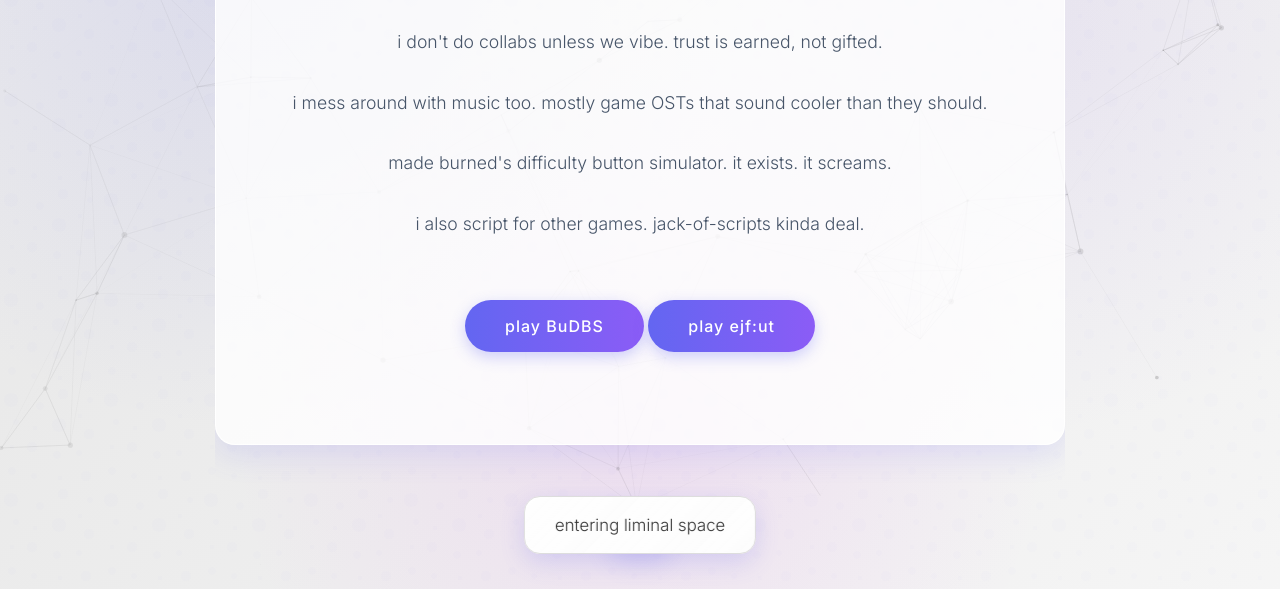
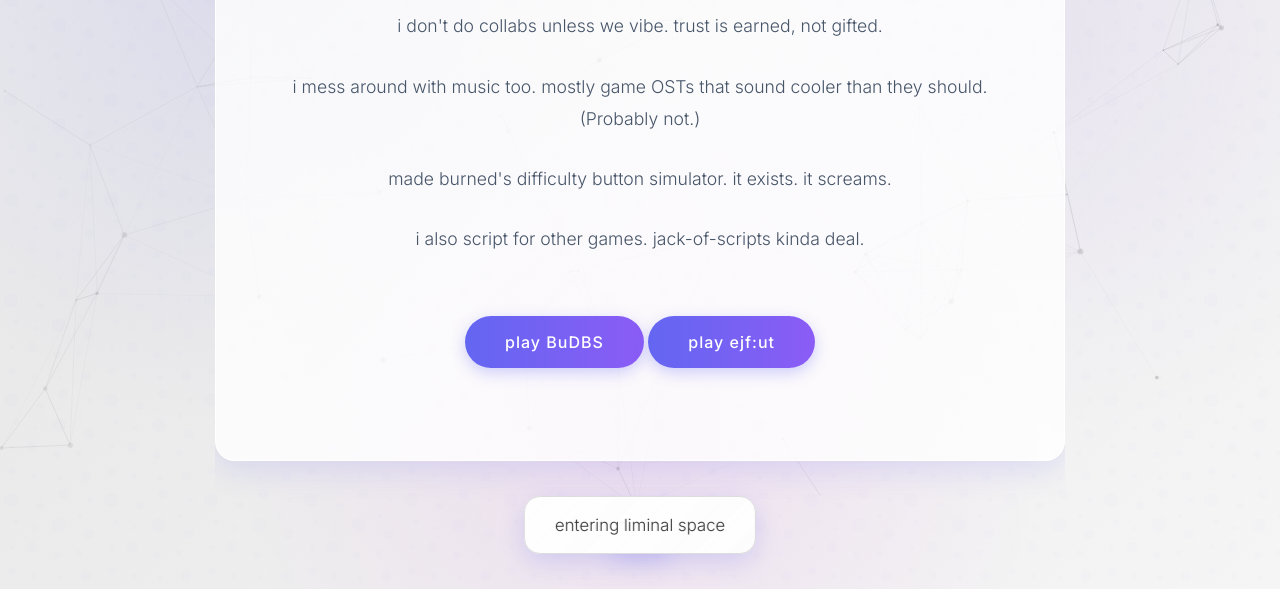
Before and after one commit to cl5rr/cl5rr.github.io, a plain HTML site: page index.html in a window 1280 px wide. Both pictures are taken after a click on the link "general". Shown: the part 211-800 px from the top of the page. Drawn offline with nearby package versions, Linux system fonts and the light colour scheme.

Commit message:
Reborn HTML.

```diff
--- a/index.html
+++ b/index.html
@@ -40,7 +40,7 @@
                     <h2 data-dialogue="you nosy huh? fine. here's the basics.">general?</h2>
                     <p data-dialogue="yeah, that's me.">i'm <span class="highlight">Norg</span>, just some dude who makes roblox games. it spiraled from there.</p>
                     <p data-dialogue="random dms? nope.">i don't do collabs unless we vibe. trust is earned, not gifted.</p>
-                    <p data-dialogue="music? oh yeah.">i mess around with music too. mostly game OSTs that sound cooler than they should.</p>
+                    <p data-dialogue="music? oh yeah.">i mess around with music too. mostly game OSTs that sound cooler than they should. (Probably not.)</p>
                     <p data-dialogue="this one's my baby.">made burned's difficulty button simulator. it exists. it screams.</p>
                     <p data-dialogue="yeah i do more than one thing. wild.">i also script for other games. jack-of-scripts kinda deal.</p>
                     <a href="https://www.roblox.com/games/18859557099" class="button" target="_blank" data-dialogue="thanks for playing, i guess.">play BuDBS</a>
```
